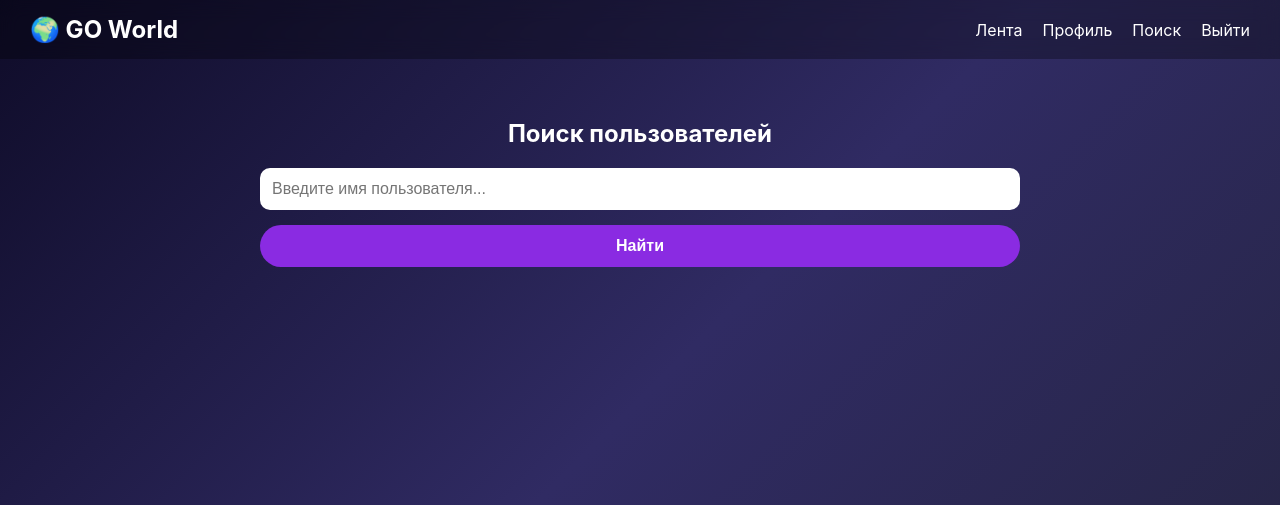
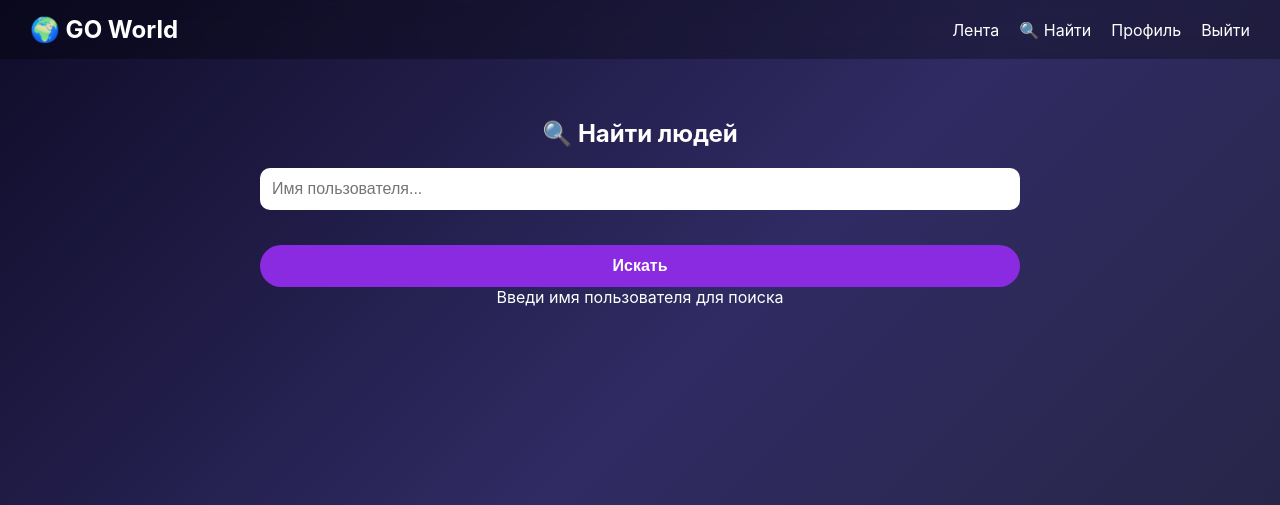
Before and after one commit to kiwiliwwi9-afk/GO-World, a Flask app: page /search in a window 1280 px wide. Shown: the top 505 px of the page. Run offline with Flask 3, Linux system fonts and the light colour scheme; a user stored in the database is signed in.

Commit message:
Update search.html

```diff
--- a/templates/search.html
+++ b/templates/search.html
@@ -10,29 +10,35 @@
         <div class="nav-brand">🌍 GO World</div>
         <div class="nav-links">
             <a href="/feed">Лента</a>
+            <a href="/search">🔍 Найти</a>
             <a href="/profile/{{ current_user.username }}">Профиль</a>
-            <a href="/search">Поиск</a>
             <a href="/logout">Выйти</a>
         </div>
     </nav>
 
     <div class="container">
-        <h2>Поиск пользователей</h2>
-        <form method="GET" action="/search" class="search-form">
-            <input type="text" name="q" placeholder="Введите имя пользователя..." value="{{ query }}" class="search-input">
-            <button type="submit" class="btn">Найти</button>
+        <h2>🔍 Найти людей</h2>
+        <form method="GET">
+            <input type="text" name="q" placeholder="Имя пользователя..." value="{{ query }}" style="width:100%; padding:12px; margin-bottom:20px; border-radius:10px; border:none;">
+            <button type="submit" class="btn">Искать</button>
         </form>
 
-        {% if query %}
-            <div class="search-results">
+        {% if users %}
+            <div class="users-list">
                 {% for user in users %}
-                    <div class="search-result">
-                        <a href="/profile/{{ user.username }}" class="profile-link">{{ user.username }}</a>
+                <div class="post" style="display: flex; justify-content: space-between; align-items: center; flex-wrap: wrap; gap: 10px;">
+                    <div>
+                        <strong>{{ user.username }}</strong>
+                        <p style="font-size:12px; opacity:0.7; margin-top:5px;">{{ user.bio[:50] or 'Нет описания' }}</p>
                     </div>
-                {% else %}
-                    <p>Пользователь "{{ query }}" не найден</p>
+                    <a href="/profile/{{ user.username }}" class="btn" style="padding:5px 15px;">Перейти</a>
+                </div>
                 {% endfor %}
             </div>
+        {% elif query %}
+            <p>Никого не найдено</p>
+        {% else %}
+            <p>Введи имя пользователя для поиска</p>
         {% endif %}
     </div>
 </body>
```
